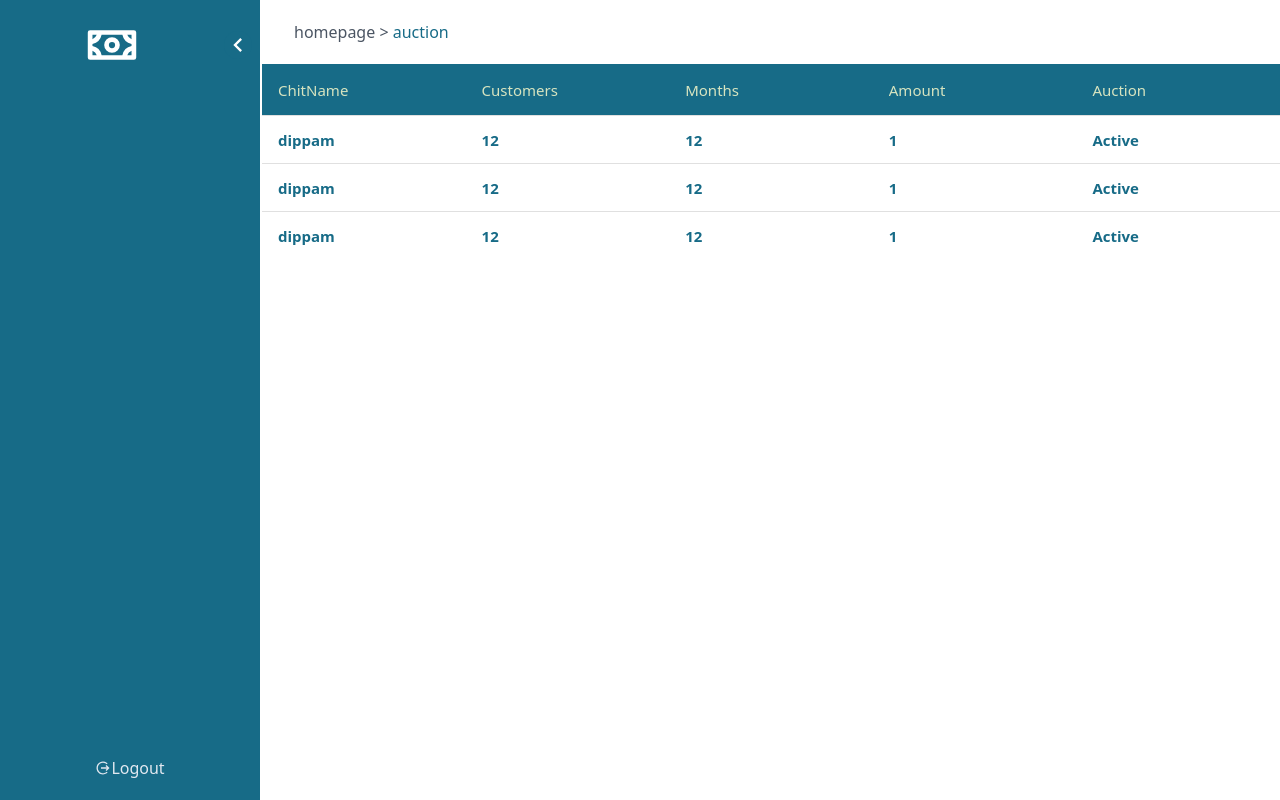
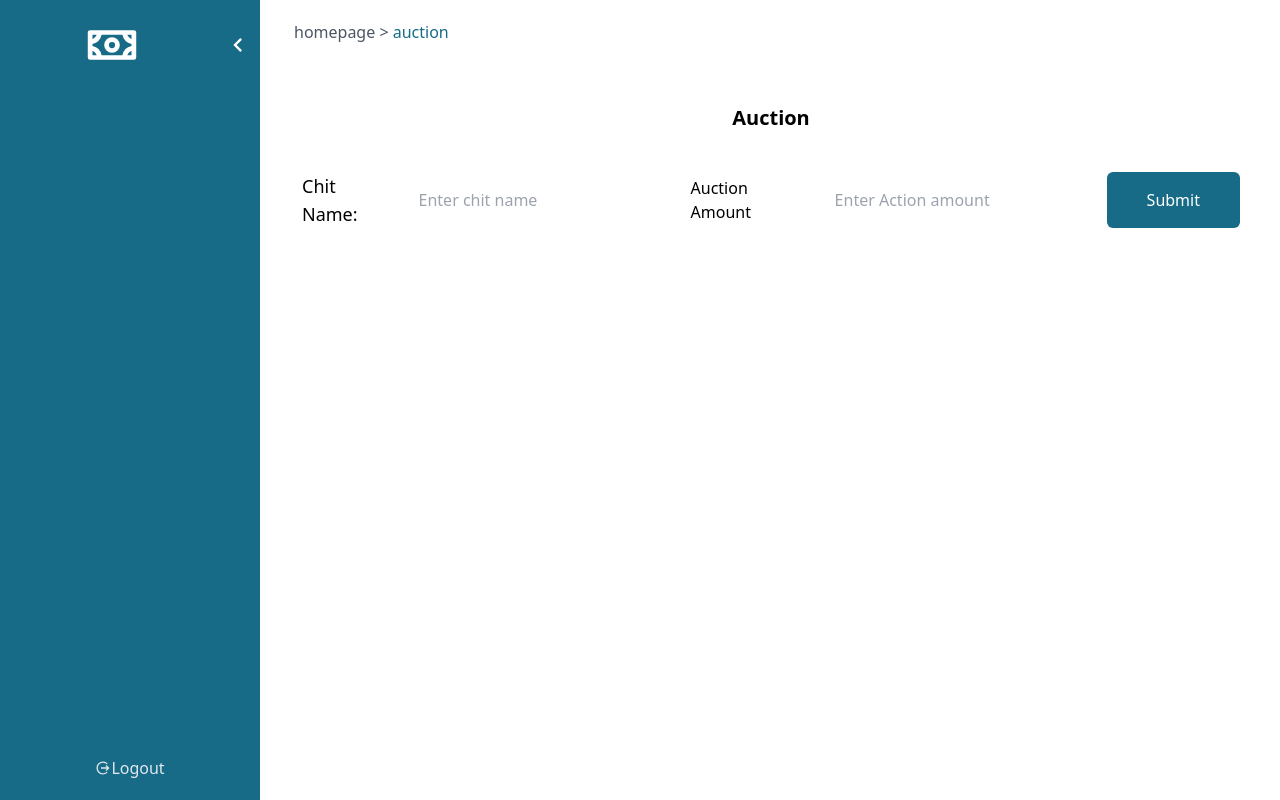
Before and after one commit to Muthamizhwgs/chit-frontend, a React (Vite) app: page /homepage/auction in a window 1280 px wide. Built offline with nearby package versions, Linux system fonts and the light colour scheme; the HTML template or start-up script is replaced by a standard one.

Commit message:
path corrections

```diff
--- a/src/App.jsx
+++ b/src/App.jsx
@@ -24,7 +24,7 @@ function App() {
         <Route path='/' element={<Pages />} />
         <Route path='/homepage' element={<Homepage />}>
           <Route path='/homepage/admin' element={<Admin />} />
-          <Route path='/homepage/auction' element={<Actions />} />
+          <Route path='/homepage/chitauction' element={<Actions />} />
 
 
           {/* admin */}
@@ -32,14 +32,14 @@ function App() {
           <Route path='/homepage/customer' element={<Customer />} />
           <Route path='/homepage/chitmapping' element={<ChitMapping />} />
           <Route path='/homepage/chitmapping/chitmapdetails' element={<ChitMapDetails />} />
-          <Route path='/homepage/admin/auction' element={<Auction />} />
-          <Route path='/homepage/admin/auction/auctiondetails' element={<Auctiondetails />} />
+          <Route path='/homepage/manageauction' element={<Auction />} />
+          <Route path='/homepage/auction/auctiondetails' element={<Auctiondetails />} />
           <Route path='/homepage/payments' element={<Payments />} />
           <Route path='/homepage/reports' element={<Reports />} />
 
           {/* user */}
           <Route path='/homepage/chits' element={<Chits />} />
-          <Route path='/homepage/user/auction' element={<Actions />} />
+          <Route path='/homepage/auction' element={<Actions />} />
         </Route>
       </Routes>
     </>
--- a/src/common/Sidebar.jsx
+++ b/src/common/Sidebar.jsx
@@ -35,7 +35,7 @@ const Adminsidebar = React.memo(({ handleToggle, open }) => {
         },
         {
             title: "Auction",
-            path: "/homepage/auction"
+            path: "/homepage/chitauction"
         }
     ]
 
@@ -57,7 +57,7 @@ const Adminsidebar = React.memo(({ handleToggle, open }) => {
         },
         {
             title: "Auction",
-            path: "/homepage/admin/auction",
+            path: "/homepage/manageauction",
             icons: <RiAuctionFill />
         },
         {
@@ -80,7 +80,7 @@ const Adminsidebar = React.memo(({ handleToggle, open }) => {
         },
         {
             title: "auction",
-            path: "/homepage/user/auction",
+            path: "/homepage/auction",
             icons: <RiAuctionFill />
         }
     ]
--- a/src/components/admin/auction.jsx
+++ b/src/components/admin/auction.jsx
@@ -81,7 +81,7 @@ const Actions = () => {
           chits.map((data, ind) => (
             // eslint-disable-next-line react/jsx-key
             <div className='h-fit w-[90%] rounded-md bg-[#f1faf9] drop-shadow-md '>
-              <Link to={'/homepage/admin/auction/auctiondetails/?id=' + data._id}>
+              <Link to={'/homepage/auction/auctiondetails/?id=' + data._id}>
                 <div className='flex justify-between px-4 mt-2 flex-nowrap'>
                   <h3>{data.chitName}</h3>
                   <div className='flex gap-2'><FaEdit className=' cursor-pointer' /><FaTrash className=' cursor-pointer' /></div>
--- a/src/components/user/auction.jsx
+++ b/src/components/user/auction.jsx
@@ -70,30 +70,30 @@ const Actions = () => {
 
   return (
     <>
-      {/* <div>
-        <h1 className='text-center text-xl pt-10'>Action</h1>
+      <div>
+        <h1 className='text-center text-xl pt-10 font-semibold'>Auction</h1>
         <div className='p-10 flex gap-10'>
           <div className='flex gap-5 justify-center items-center'>
             <h1 className='text-lg'>Chit Name:</h1>
             <input type='text' placeholder='Enter chit name' className='p-2 w-60' />
           </div>
           <div className='flex gap-5 justify-center items-center'>
-            <h1>Action Amount</h1>
+            <h1 >Auction Amount</h1>
             {/* <Autocomplete>
               <Option
             </Autocomplete> */}
-            {/* <input type='number' placeholder='Enter Action amount' className='p-2 w-60' />
+            <input type='number' placeholder='Enter Action amount' className='p-2 w-60' />
           </div>
           <button className='bg-[#176B87] px-10 rounded-md text-white'>Submit</button>
         </div>
-      </div> */}
-      <div>
+      </div>
+      {/* <div>
       <DataTable
                   columns={columns}
                   data={data}
                   customStyles={customStyles}
                 />
-                </div>
+                </div> */}
     </>
   )
 }
```
